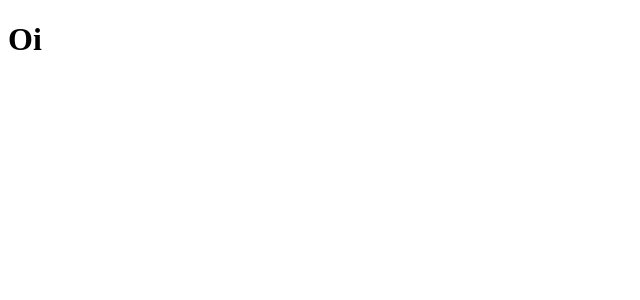
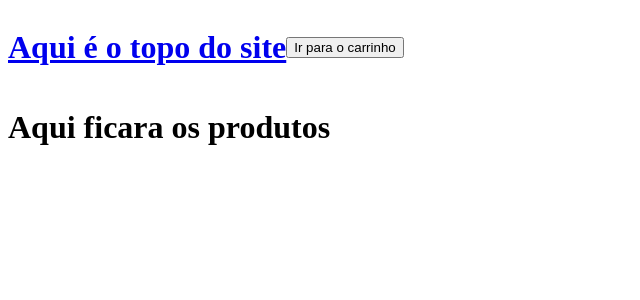
Before and after one commit to gabrieldiasss/alpharunner, a React (Create React App) app: page / in a window 1280 px wide. Shown: the top 300 px of the page, without its empty margins (0-640 px from the left). Built offline with nearby package versions, Linux system fonts and the light colour scheme.

Commit message:
add routes

```diff
--- a/package.json
+++ b/package.json
@@ -10,9 +10,14 @@
     "@types/node": "^16.7.13",
     "@types/react": "^17.0.20",
     "@types/react-dom": "^17.0.9",
+    "@types/react-router-dom": "^5.3.2",
+    "@types/styled-components": "^5.1.20",
+    "axios": "^0.24.0",
     "react": "^17.0.2",
     "react-dom": "^17.0.2",
+    "react-router-dom": "^5.2.0",
     "react-scripts": "5.0.0",
+    "styled-components": "^5.3.3",
     "typescript": "^4.4.2",
     "web-vitals": "^2.1.0"
   },
--- a/src/App.tsx
+++ b/src/App.tsx
@@ -1,10 +1,17 @@
+
+import { BrowserRouter } from 'react-router-dom'
+import Header from './components/Header';
+import Routes from './routes'
 
 function App() {
 
 	return (
-		<div>
-			<h1>Oi</h1>
-		</div>
+		<>
+			<BrowserRouter>
+				<Header />
+				<Routes />
+			</BrowserRouter>
+		</>
 	);
 }
 
--- /dev/null
+++ b/src/components/Header/index.tsx
@@ -0,0 +1,19 @@
+import { Link } from 'react-router-dom'
+import { Container } from './styles'
+
+const Header = (): JSX.Element => {
+
+    return (
+        <Container>
+            <Link to="/" >
+                <h1>Aqui é o topo do site</h1>
+            </Link>
+
+            <Link to="/cart" >
+                <button>Ir para o carrinho</button>
+            </Link>
+        </Container>
+    )
+}
+
+export default Header
--- /dev/null
+++ b/src/components/Header/styles.ts
@@ -0,0 +1,7 @@
+import styled from 'styled-components'
+
+export const Container = styled.div`
+    display: flex;
+    align-items: center;
+
+`
--- /dev/null
+++ b/src/pages/Cart/index.tsx
@@ -0,0 +1,10 @@
+const Cart = (): JSX.Element => {
+
+    return (
+        <div>
+            <h1>Aqui é a página do carrinho</h1>
+        </div>
+    )
+}
+
+export default Cart
--- /dev/null
+++ b/src/pages/Home/index.tsx
@@ -0,0 +1,22 @@
+import { useEffect } from "react"
+
+const Home = (): JSX.Element => {
+
+    useEffect(() => {
+
+        async function LoadProducts() {
+
+        }
+
+        LoadProducts()
+
+    }, [])
+
+    return (
+        <div>
+            <h1>Aqui ficara os produtos</h1>
+        </div>
+    )
+}
+
+export default Home
--- /dev/null
+++ b/src/routes.tsx
@@ -0,0 +1,16 @@
+import { Switch, Route} from 'react-router-dom';
+
+import Home from './pages/Home'
+import Cart from './pages/Cart'
+
+const Routes = (): JSX.Element => {
+
+    return (
+        <Switch>
+            <Route exact path="/" component={Home} />
+            <Route path="/cart" component={Cart} />
+        </Switch>
+    )
+}
+
+export default Routes
--- /dev/null
+++ b/src/services/api.ts
@@ -0,0 +1,5 @@
+import axios from 'axios'
+
+export const api = axios.create({
+    baseURL: 'http://localhost:3333',
+})
```
Also changed, not shown: 2 other files (tests, documents, lock files or other folders).
